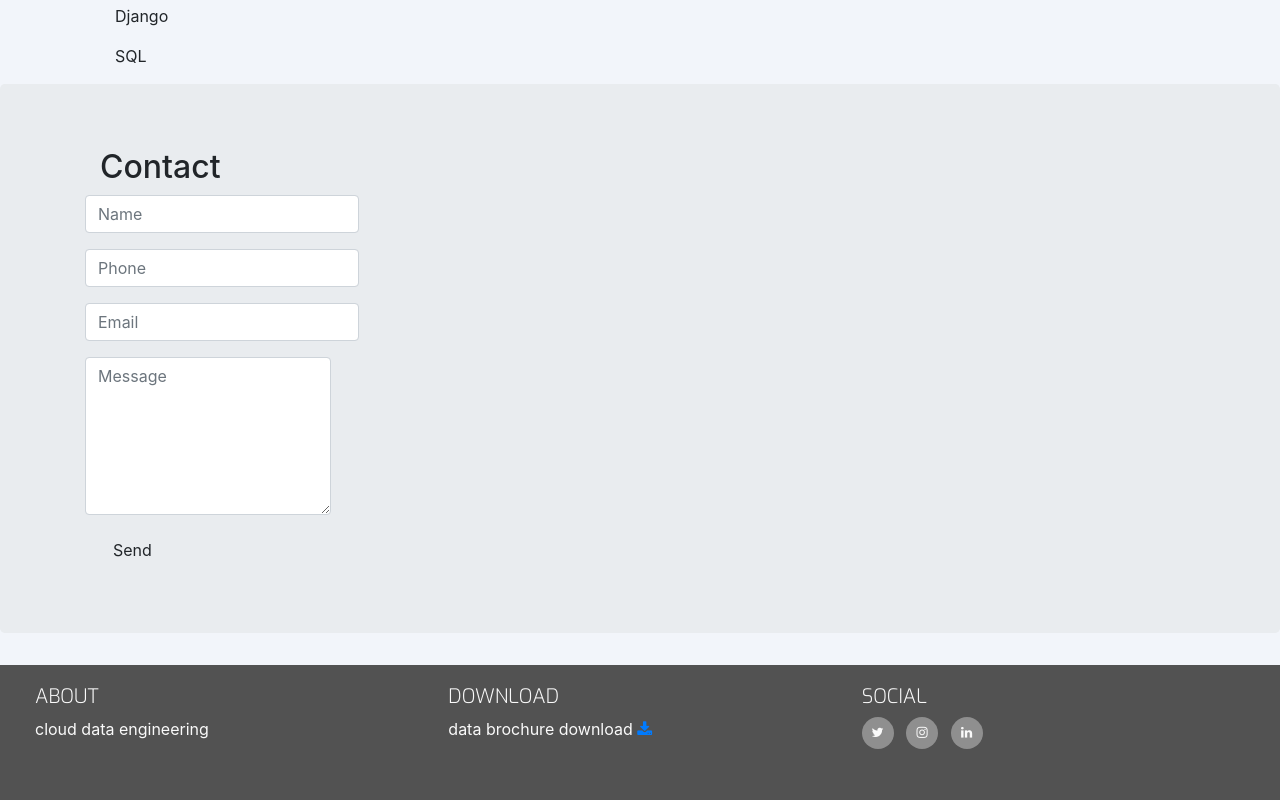
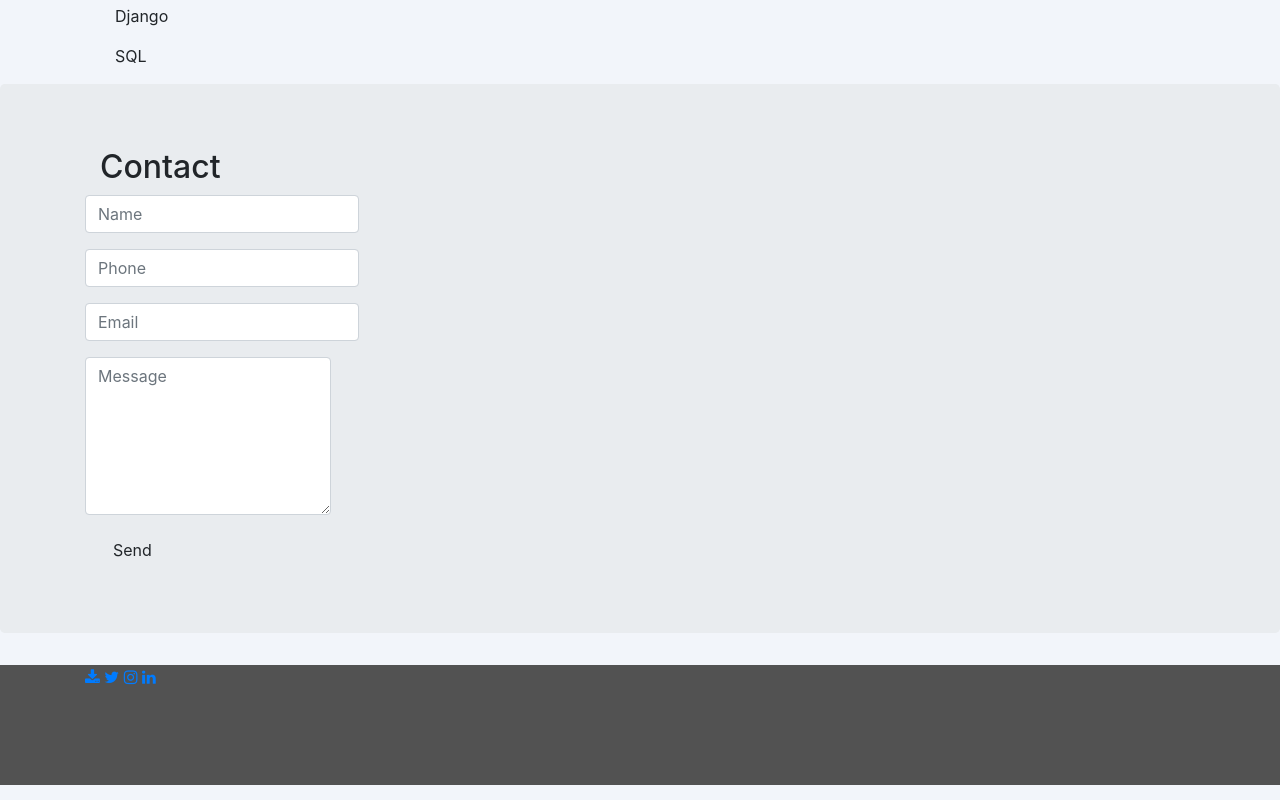
Before and after one commit to sachlar/dataengineer, a plain HTML site: page index.html in a window 1280 px wide. Shown: the part 2066-2866 px from the top of the page. Drawn offline with nearby package versions, Linux system fonts and the light colour scheme.

Commit message:
add the footer

```diff
--- a/index.html
+++ b/index.html
@@ -265,43 +265,15 @@
 
     <!-- footer section -->
 
-    <footer class="container-fluid">
-        <div id="footer-details" class="row">
-            <div class="col-sm-4">
-                <h5 class="sr-uppercase sr-general-submenu">About</h5>
-                <p class="inline-block">cloud data engineering</p>
-            </div>
-            <div class="col-sm-4">
-                <h5 class="sr-uppercase sr-general-submenu">Download</h5>
-                <p class="inline-block">data brochure download
-                    <a href="#" target="_blank" class="data-brochure-pdf">
-                        <i class="fa fa-download" aria-hidden="true"></i>
-                        <span class="sr-only">download link</span>
-                    </a>
-                </p>
-            </div>
-            <div class="col-sm-4">
-                <h5 class="sr-uppercase sr-general-submenu">Social</h5>
-                <ul class="list-inline social-links">
-                    <li class="list-inline-item">
-                        <a target="_blank" href="#">
-                            <i class="fa fa-twitter" aria-hidden="true"></i>
-                            <span class="sr-only">twitter</span>
-                        </a>
-                    </li>
-                    <li class="list-inline-item">
-                        <a target="_blank" href="#">
-                            <i class="fa fa-instagram" aria-hidden="true"></i>
-                            <span class="sr-only">instagram</span>
-                        </a>
-                    </li>
-                    <li class="list-inline-item">
-                        <a target="_blank" href="#">
-                            <i class="fa fa-linkedin" aria-hidden="true"></i>
-                            <span class="sr-only">linkedin</span>
-                        </a>
-                    </li>
-                </ul>
+    <footer>
+        <div class="container">
+            <div class="row foot">
+                <div class="col-xs-12 col-sm-12 icons">
+                    <a href="#" target="_blank" class="data-brochure-pdf"><i class="fa fa-download" aria-hidden="true"></i></a>
+                    <a target="_blank" href="#"><i class="fa fa-twitter" aria-hidden="true"></i></a>
+                    <a target="_blank" href="#"><i class="fa fa-instagram" aria-hidden="true"></i></a>
+                    <a target="_blank" href="#"><i class="fa fa-linkedin" aria-hidden="true"></i></a>
+                </div>
             </div>
         </div>
     </footer>
```
